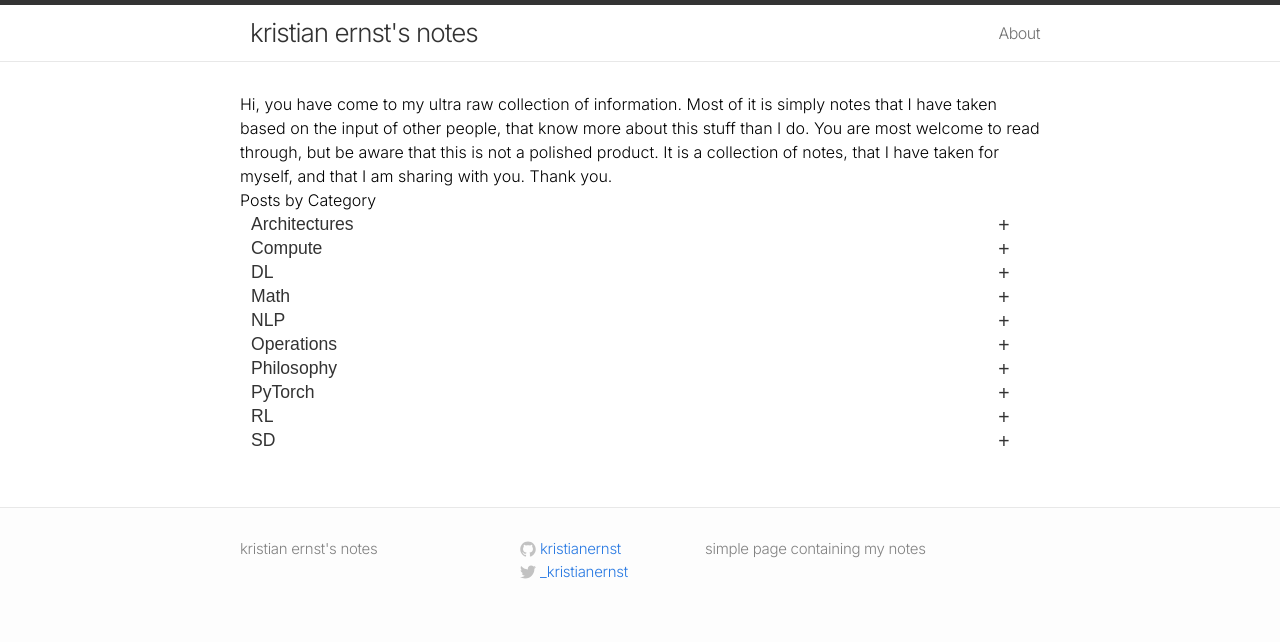
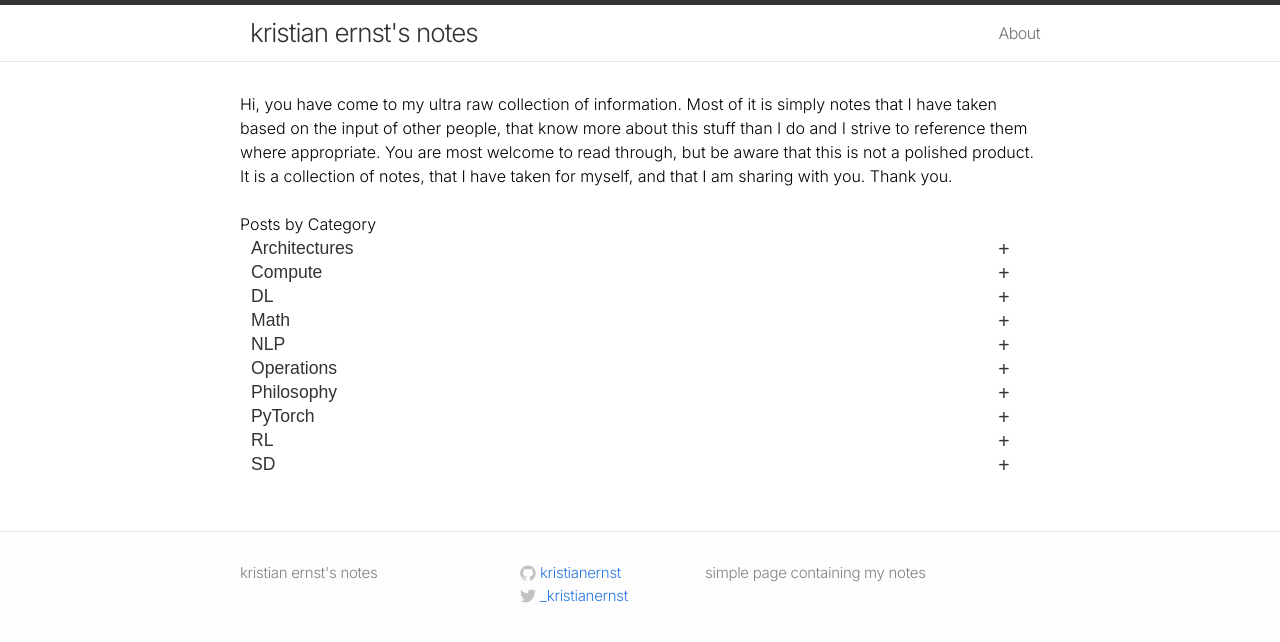
Before and after one commit to kristianernst/kristianernst.github.io, a Jekyll site: the page built from index.html, in a window 1280 px wide. Shown: the top 642 px of the page. Built offline with Jekyll 4.4.1, drawn with Linux system fonts in a browser that asks for light colours.

Commit message:
Update index.html

```diff
--- a/index.html
+++ b/index.html
@@ -5,9 +5,10 @@ layout: default
 <div class="home">
 
   <p>
-    Hi, you have come to my ultra raw collection of information. Most of it is simply notes that I have taken based on the input of other people, that know more about this stuff than I do.
+    Hi, you have come to my ultra raw collection of information. Most of it is simply notes that I have taken based on the input of other people, that know more about this stuff than I do and I strive to reference them where appropriate.
     You are most welcome to read through, but be aware that this is not a polished product. It is a collection of notes, that I have taken for myself, and that I am sharing with you. Thank you.
-
+  <br>
+  <br>
   </p>
   <h1 class="page-heading">Posts by Category</hjson</h1>
 
```
